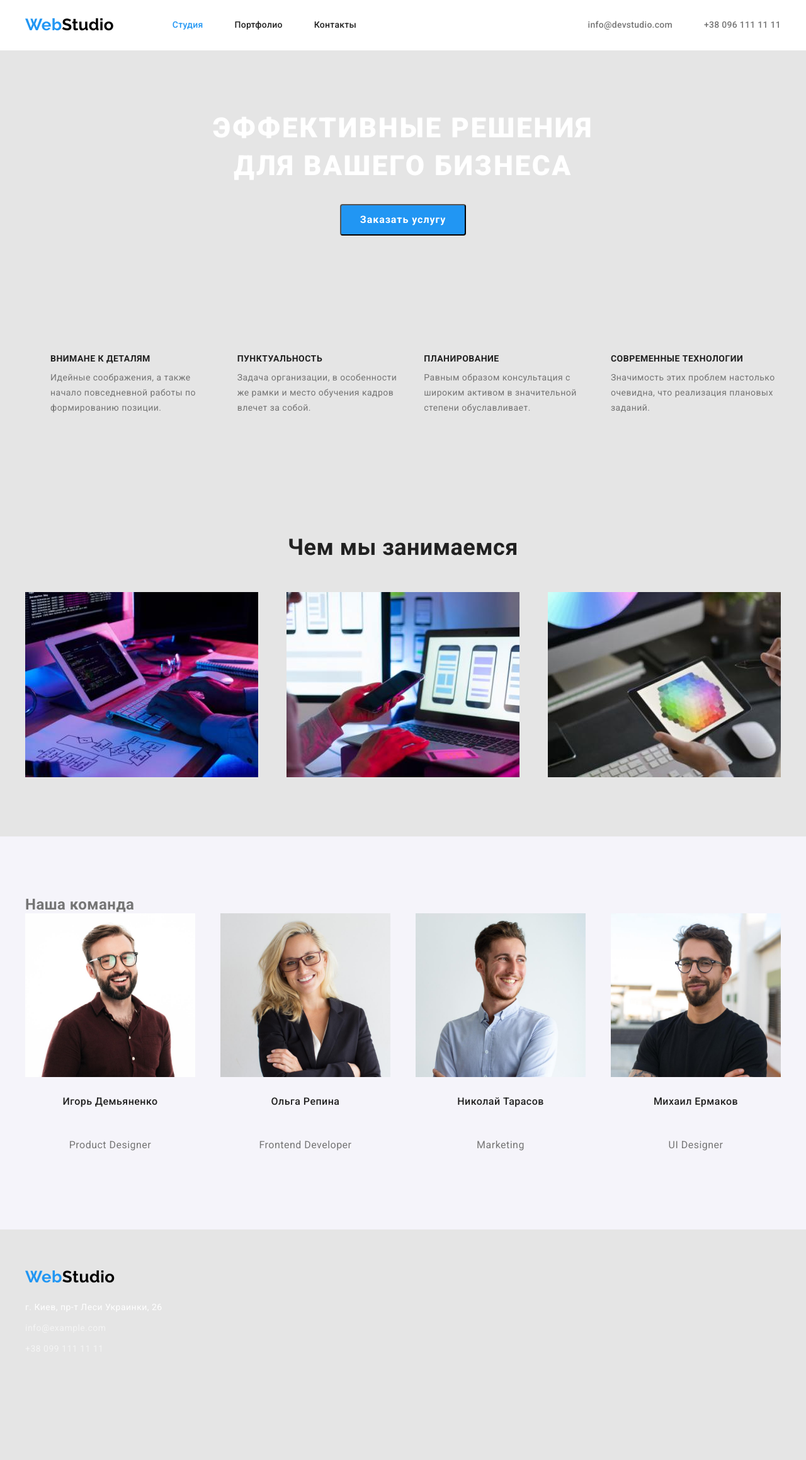
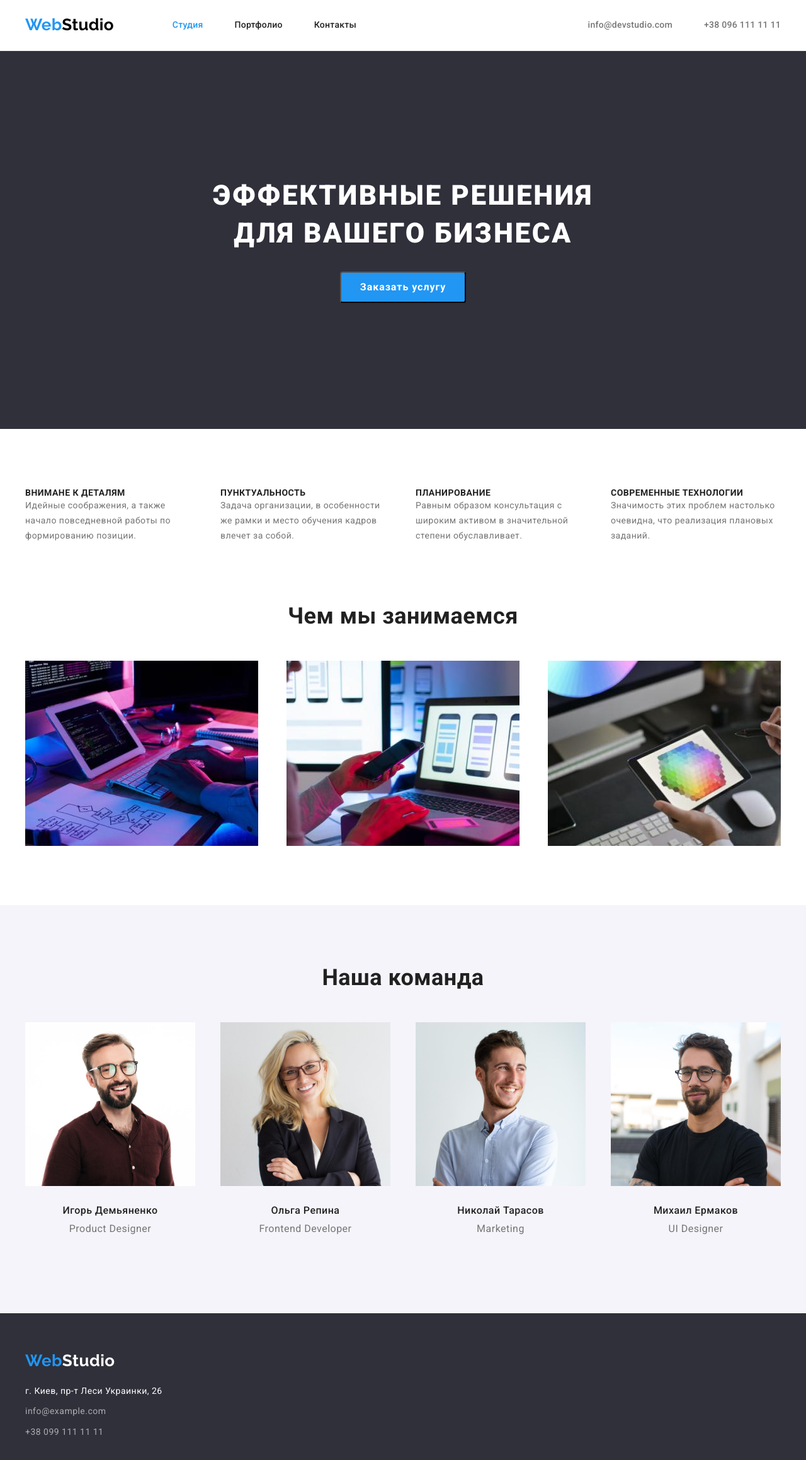
Before and after one commit to vladyslavvovchenko/goit-markup-hw-03, a plain HTML site: page index.html in a window 1280 px wide. Shown: the whole page at 63% size. Before the commit the page ends 2214 px from the top, so only its background shows below. Drawn offline with nearby package versions, Linux system fonts and the light colour scheme.

Commit message:
виправлення

```diff
--- a/css/styles.css
+++ b/css/styles.css
@@ -18,10 +18,12 @@ ul {
   margin: 0;
 }
 
-/* прибирає крапки з лівого боку */
+/* прибирає крапки з лівого боку
+ прибирає лівий падінг від браузера*/
 
 ul {
   list-style: none;
+  padding-inline-start: 0;
 }
 
 /* container */
@@ -35,9 +37,8 @@ ul {
 }
 
 body {
-  background-color: #e5e5e5;
+  background-color: var(--primery-white-color);
   color: var(--primary-text-color);
-
   font-family: Roboto, sans-serif;
   letter-spacing: 0.03em;
 }
@@ -45,7 +46,12 @@ body {
 /* хедер */
 
 .header {
+  background-color: #2F303A;
+  max-width: 1600px;
+  margin-left: auto;
+  margin-right: auto;
   background-color: var(--primery-white-color);
+  border-bottom: 1px solid #ECECEC;
   font-weight: 500;
   font-size: 14px;
   line-height: 1.14;
@@ -76,6 +82,9 @@ body {
 
 .site-nav {
   display: flex;
+ }
+
+.nav-item{
   padding: 32px 0;
 }
 
@@ -105,7 +114,10 @@ body {
 .contacts {
   display: flex;
   margin-left: auto;
-  padding: 32px 0;
+}
+
+.contacts-item{
+padding: 32px 0;
 }
 
 .contacts-item:not(:last-child) {
@@ -127,6 +139,11 @@ body {
 }
 
 /* hero */
+
+.hero{
+  background-color: #2F303A;
+  padding: 200px 0;
+}
 
 .hero-title {
   display: block;
@@ -160,23 +177,24 @@ body {
   letter-spacing: 0.06em;
 }
 
+/* main */
+
+.main{
+  max-width: 1600px;
+  margin-left: auto;
+  margin-right: auto;
+}
+
 /* section */
 
 .section {
-  background-color: #e5e5e5;
-}
-
-.section-pad {
+  margin-left: auto;
+  margin-right: auto;
+  background-color: var(--primery-white-color);
   padding: 94px 0;
 }
 
-.section-title {
-  color: var(--second-text-coor);
-  font-weight: bold;
-  font-size: 36px;
-  line-height: 1.17;
-  text-align: center;
-}
+
 /* description */
 
 .description {
@@ -200,12 +218,18 @@ body {
 
 /* чем мы занимаемся */
 
-.section-title {
+.works{
+  padding-bottom: 94px;
+}
+
+.works-title {
   display: block;
-  width: 376px;
   margin-bottom: 50px;
-  margin-right: auto;
-  margin-left: auto;
+  color: var(--second-text-coor);
+  font-weight: bold;
+  font-size: 36px;
+  line-height: 1.17;
+  text-align: center;
 }
 
 .our-works {
@@ -233,13 +257,14 @@ img {
   line-height: 1.18;
 }
 
-.team .title {
+.team-title {
+  display: block;
   text-align: center;
   margin-bottom: 50px;
   color: var(--second-text-coor);
-  font-weight: 500;
-  font-size: 16px;
-  line-height: 1.18;
+  font-weight: 700;
+  font-size: 36px;
+  line-height: 1.17;
 }
 
 .peoples {
@@ -259,23 +284,33 @@ img {
   padding: 30px 0;
 }
 
-.title {
+.peoples-title {
+  color: var(--second-text-coor);
   margin-bottom: 10px;
+  font-weight: 500;
+  font-size: 16px;
+  line-height: 1.18;
+  text-align: center;
 }
 
 /* footer */
 
 .footer {
+  background-color: #2F303A;
+  max-width: 1600px;
+  margin-left: auto;
+  margin-right: auto;
+  padding: 60px 0;
   font-size: 14px;
   line-height: 1.71;
 }
 
-.footer-pad {
-  padding: 60px 0;
+.logo-dn {
+  width: 145px;
 }
 
-.logo-dn {
-  width: 145px;
+.second-bottom-logo {
+  color: var(--primery-white-color);
 }
 
 .address {
@@ -372,9 +407,9 @@ img {
   width: 370px;
   margin-right: 30px;
   margin-bottom: 30px;
-  border-bottom: 1px solid grey;
+  border: 1px solid #EEEEEE;
   color: var(--primary-text-color);
-  background-color: #eeeeee;
+  background-color: var(--primery-white-color);
 }
 
 .services:nth-child(3n) {
@@ -387,6 +422,11 @@ img {
 
 .services-content {
   padding: 20px 24px;
+  font-family: 'Roboto';
+  font-weight: 400;
+  font-size: 16px;
+  line-height: 1.87;
+  letter-spacing: 0.03em;
 }
 
 .services-title {
--- a/index.html
+++ b/index.html
@@ -27,26 +27,23 @@
 
 
             <ul class="contacts">
-                <li class="contacts-item"><a href="info@devstudio.com" class="link">info@devstudio.com</a></li>
-                <li class="contacts-item"><a href="" class="link">+38 096 111 11 11</a></li>
+                <li class="contacts-item"><a href="mailto:info@devstudio.com" class="link">info@devstudio.com</a></li>
+                <li class="contacts-item"><a href="tel:+38 096 111 11 11" class="link">+38 096 111 11 11</a></li>
             </ul>
         </div>
         </div>
     </header>
 <!--Фон-->
-    <main>
+    <main class="main">
+        <section class="hero">
             <div class="container">
-            <div class="section-pad">
-                <section class="hero">
                 <h1 class="hero-title">ЭФФЕКТИВНЫЕ РЕШЕНИЯ ДЛЯ ВАШЕГО БИЗНЕСА</h1>
                 <button type="button" class="button">Заказать услугу</button>
+            </div>
         </section>
-            </div>
-        </div>
         <!--Описание-->
         <section class="section">
             <div class="container">
-                <div class="section-pad">
                     <ul class="description">
                         <li class="description-items">
                             <h3 class="title">ВНИМАНЕ К ДЕТАЛЯМ</h3>
@@ -73,13 +70,11 @@
                         </li>
                     </ul>
                 </div>
-            </div>
         </section>
         <!--Чем мы занимаемся-->
-        <section class="section">
+        <section class="works">
            <div class="container">
-                <div class="section-pad">
-                    <h2 class="section-title">Чем мы занимаемся</h2>
+                    <h2 class="works-title">Чем мы занимаемся</h2>
                     <ul class="our-works">
                         <li class="works-item">
                             <a href="">
@@ -98,19 +93,16 @@
                         </li>
                     </ul>
             </div>
-           </div>
         </section>
         <!--Наша команда-->
-        <section class="team">
+        <section class="team section">
             <div class="container">
-                <div class="section-pad">
                     <h2 class="team-title">Наша команда</h2>
                     <ul class="peoples">
                         <li class="card">
                             <img src="./images/our team/igor demyanenko.jpg" alt="игорь демьяненко" width="270" />
-
                             <div class="names">
-                                <h3 class="title">Игорь Демьяненко</h3>
+                                <h3 class="peoples-title">Игорь Демьяненко</h3>
                                 <p class="profession">Product Designer</p>
                             </div>
 
@@ -119,7 +111,7 @@
                             <img src="./images/our team/olga repina.jpg" alt="ольга репина" width="270" />
 
                             <div class="names">
-                                <h3 class="title">Ольга Репина</h3>
+                                <h3 class="peoples-title">Ольга Репина</h3>
                                 <p class="profession">Frontend Developer</p>
                             </div>
 
@@ -127,7 +119,7 @@
                         <li class="card">
                             <img src="./images/our team/nikolay tarasov.jpg" alt="николай тарасов" width="270" />
                             <div class="names">
-                                <h3 class="title">Николай Тарасов</h3>
+                                <h3 class="peoples-title">Николай Тарасов</h3>
                                 <p class="profession">Marketing</p>
                             </div>
                         </li>
@@ -135,31 +127,27 @@
                             <img src="./images/our team/mikhail yermakov.jpg" alt="михаил ермаков" width="270" />
 
                             <div class="names">
-                                <h3 class="title">Михаил Ермаков</h3>
+                                <h3 class="peoples-title">Михаил Ермаков</h3>
                                 <p class="profession">UI Designer</p>
                             </div>
-
                         </li>
                     </ul>
-                </div>
             </div>
         </section>
     </main>
 <!--Футер-->
     <footer class="footer">
         <div class="container">
-            <div class="footer-pad">
             <div class="logo-dn">
-                    <a href="./index.html" class="logo">Web<span class="second-logo">Studio</span></a>
+                <a href="./index.html" class="logo">Web<span class="second-bottom-logo">Studio</span></a>
             </div>
             <address>
                 <ul class="address">
                     <li class="address-dn"><a href="г. Киев, пр-т Леси Украинки, 26" class="link">г. Киев, пр-т Леси Украинки,
                                 26</br></a></li>
-                        <li class="address-dn"><a href="info@example.com" class="link-contacts">info@example.com</br></a></li>
-                        <li class="address-dn"><a href="" class="link-contacts">+38 099 111 11 11</a></li>
+                    <li class="address-dn"><a href="mailto:info@devstudio.com" class="link-contacts">info@example.com</br></a></li>
+                    <li class="address-dn"><a href="tel:+38 096 111 11 11" class="link-contacts">+38 099 111 11 11</a></li>
                 </ul>
-            </div>
             </address>
         </div>
     </footer>
```
Also changed, not shown: portfolio.html (+7 -11 lines). Lines whose indentation alone changed are shown as unchanged.
